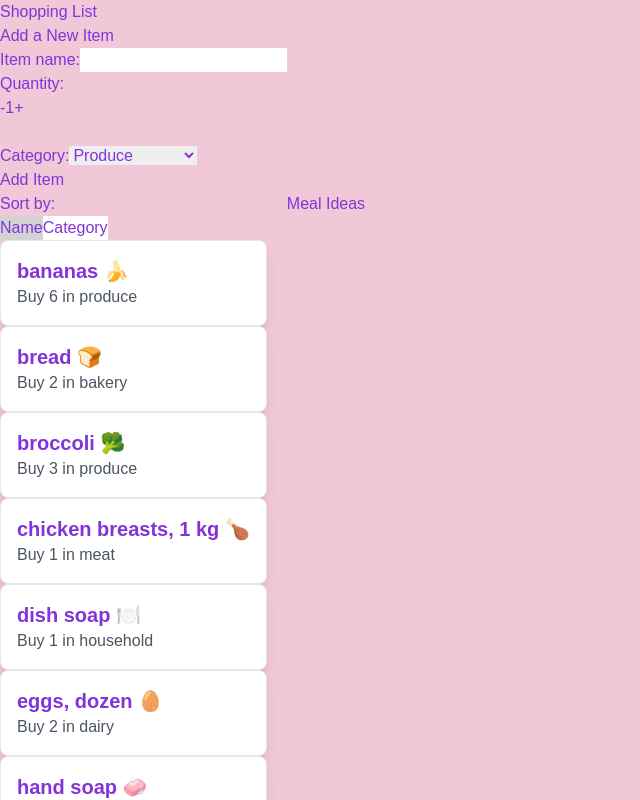
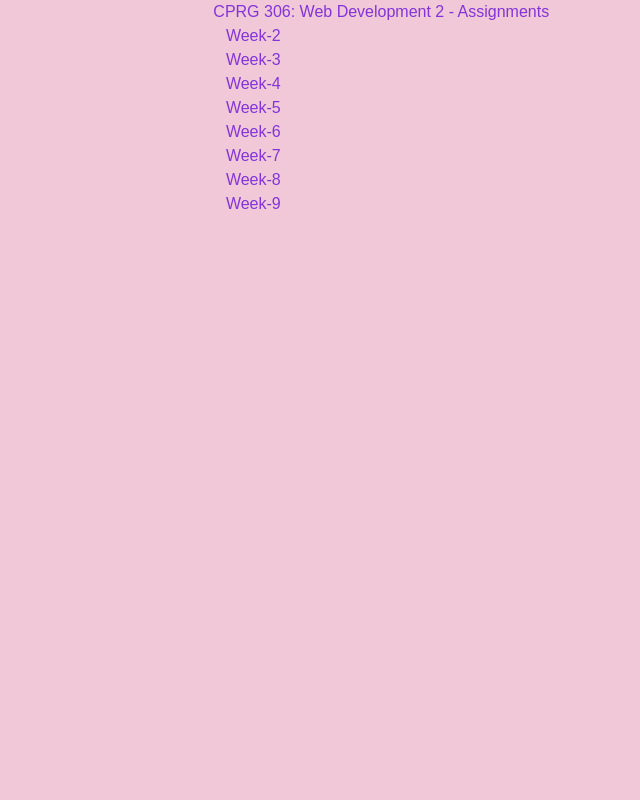
Before and after one commit to annammaxavier/cprg306-assignments, a Next.js app: page / in a window 1280 px wide. Shown: the top 800 px of the page, without its empty margins (0-640 px from the left). Built offline with nearby package versions, Linux system fonts and the light colour scheme.

Commit message:
update app/week-9/page.js
update app/week-9/page.js

```diff
--- a/app/page.js
+++ b/app/page.js
@@ -1,35 +1,33 @@
-"use client";
+import Link from "next/link";
 
-import { useUserAuth } from "./week-9/_utils/auth-context";
-import { useRouter } from "next/navigation";
-import { useState } from 'react';
-import NewItem from './week-9/shopping-list/new-item';  // Import NewItem component
-import ItemList from './week-9/shopping-list/item-list'; // Import ItemList component
-import MealIdeas from './week-9/shopping-list/meal-ideas'; // Import MealIdeas component
-import itemsData from './week-9/shopping-list/items.json'; // Import items data
-
-export default function Page() {
-  const [items, setItems] = useState(itemsData);
-  const [selectedItemName, setSelectedItemName] = useState('');
-
-  const handleAddItem = (newItem) => {
-    setItems((prevItems) => [...prevItems, { ...newItem, id: Math.random().toString(36).substr(2, 9) }]); // Adding unique id
-  };
-
-  const handleItemSelect = (itemName) => {
-    // Clean up the item name for the API call
-    const cleanItemName = itemName.split(',')[0].trim().replace(/[🥛🍞🥚🍌🥦🍗🍝🧻🧼]/g, '');
-    setSelectedItemName(cleanItemName);
-  };
-
+export default function Home() {
   return (
-    <main>
-      <h1>Shopping List</h1>
-      <NewItem onAddItem={handleAddItem} />
-      <div style={{ display: 'flex', gap: '20px' }}>
-        <ItemList items={items} onItemSelect={handleItemSelect} />
-        <MealIdeas ingredient={selectedItemName} />
+    <div id="border" className="flex h-full w-full justify-center items-center">
+      <div className="w-2/3 h-2/3">
+        <div id="window" className="flex flex-col">
+          <h1 id="title">CPRG 306: Web Development 2 - Assignments</h1>
+          <div id="window-i-nb">
+            <div className="flex flex-col flex-wrap w-20 text-center">
+              <Week num={2} />
+              <Week num={3} />
+              <Week num={4} />
+              <Week num={5} />
+              <Week num={6} />
+              <Week num={7} />
+              <Week num={8} />
+              <Week num={9} />
+            </div>
+          </div>
+        </div>
       </div>
-    </main>
+    </div>
   );
 }
+
+export function Week(props) {
+  return (
+    <Link id="border" href={`http://localhost:3000/week-${props.num}`}>
+      Week-{props.num}
+    </Link>
+  );
+}
--- a/app/week-9/page.js
+++ b/app/week-9/page.js
@@ -1,35 +1,58 @@
 "use client";
+import { useState } from "react";
 
-import { useUserAuth } from "./week-9/_utils/auth-context";
-import { useRouter } from "next/navigation";
-import { useState } from 'react';
-import NewItem from './week-9/shopping-list/new-item';  // Import NewItem component
-import ItemList from './week-9/shopping-list/item-list'; // Import ItemList component
-import MealIdeas from './week-9/shopping-list/meal-ideas'; // Import MealIdeas component
-import itemsData from './week-9/shopping-list/items.json'; // Import items data
+import { useUserAuth } from "app\week-9\_utils\auth-context";
+import { ItemList } from "app\week-9\shopping-list\item-list";
+import MealIdeas from "app\week-9\shopping-list\meal-ideas";
+import { NewItem } from "app\week-9\shopping-list\new-item";
+import Items from "app\week-9\shopping-list\items.json";
 
 export default function Page() {
-  const [items, setItems] = useState(itemsData);
-  const [selectedItemName, setSelectedItemName] = useState('');
+  const [itemList, setItemList] = useState(Items);
+  const [selectedItemName, setSelectedItemName] = useState("");
 
-  const handleAddItem = (newItem) => {
-    setItems((prevItems) => [...prevItems, { ...newItem, id: Math.random().toString(36).substr(2, 9) }]); // Adding unique id
+  function handleItemSelect(e) {
+    setSelectedItemName(emojiRemover(e.name).split(",")[0]);
+  }
+
+  const emojiRemover = (string) => {
+    return string.replace(/[^\p{L}\p{N}\p{P}\p{Z}^$\n]/gu, "");
   };
 
-  const handleItemSelect = (itemName) => {
-    // Clean up the item name for the API call
-    const cleanItemName = itemName.split(',')[0].trim().replace(/[🥛🍞🥚🍌🥦🍗🍝🧻🧼]/g, '');
-    setSelectedItemName(cleanItemName);
+  const { user, gitHubSignIn, firebaseSignOut } = useUserAuth();
+
+  const SignIn = async () => {
+    await gitHubSignIn();
   };
 
+  const SignOut = async () => {
+    await firebaseSignOut();
+  };
+
+  function Login({ children, user }) {
+    return (
+      <>
+        {user ? (
+          <>{children}</>
+        ) : (
+          <>
+            <div onClick={SignIn}> Login</div>
+          </>
+        )}
+      </>
+    );
+  }
+
   return (
-    <main>
-      <h1>Shopping List</h1>
-      <NewItem onAddItem={handleAddItem} />
-      <div style={{ display: 'flex', gap: '20px' }}>
-        <ItemList items={items} onItemSelect={handleItemSelect} />
-        <MealIdeas ingredient={selectedItemName} />
-      </div>
-    </main>
+
+      <Login user={user}>
+        <div className="flex flex-row w-[90%] items-center justify-around">
+          <ItemList items={itemList} onItemSelect={handleItemSelect} />
+          <MealIdeas ingredient={selectedItemName} />
+          <NewItem getter={itemList} setter={setItemList} />
+        </div>
+        <div onClick={SignOut}> Signout</div>
+      </Login>
+
   );
 }
--- a/app/week-9/shopping-list/item-list.js
+++ b/app/week-9/shopping-list/item-list.js
@@ -1,40 +1,32 @@
-"use client";  // Required to use hooks in Next.js
+"use client";
 import { useState } from "react";
-import Item from "./item";
+import { Item } from "app\week-9\shopping-list\item";
 
-export default function ItemList({ items, onItemSelect }) {
+export function ItemList({ items, onItemSelect }) {
   const [sortBy, setSortBy] = useState("name");
 
-  const sortedItems = [...items].sort((a, b) => {
-    if (sortBy === "name") {
-      return a.name.localeCompare(b.name);
-    } else if (sortBy === "category") {
-      return a.category.localeCompare(b.category);
-    }
-    return 0;
-  });
-
   return (
-    <div>
-      <h2>Sort by:</h2>
-      <button
-        onClick={() => setSortBy("name")}
-        style={{ backgroundColor: sortBy === "name" ? "#d3d3d3" : "white" }}
-      >
-        Name
-      </button>
-      <button
-        onClick={() => setSortBy("category")}
-        style={{ backgroundColor: sortBy === "category" ? "#d3d3d3" : "white" }}
-      >
-        Category
-      </button>
-
-      <ul>
-        {sortedItems.map((item) => (
-          <Item key={item.id} {...item} onSelect={() => onItemSelect(item.name)} />
-        ))}
-      </ul>
+    <div className="w-1/4">
+      <div id="window" className="flex flex-col ">
+        <h1 id="title">Shopping List</h1>
+        <div id="window-i-nb">
+          <div className="w-full h-full grid grid-cols-4 grid-rows-4 grid-flow-row">
+            {items
+              .sort((a, b) => {
+                if (a[sortBy] < b[sortBy]) {
+                  return -1;
+                }
+                if (a[sortBy] > b[sortBy]) {
+                  return 1;
+                }
+                return 0;
+              })
+              .map((item, index) => {
+                return <Item item={item} onSelect={onItemSelect} key={index} />;
+              })}
+          </div>
+        </div>
+      </div>
     </div>
   );
-}
+};
--- a/app/week-9/shopping-list/page.js
+++ b/app/week-9/shopping-list/page.js
@@ -1,34 +1,29 @@
 "use client";
-import { useUserAuth } from "./week-9/_utils/auth-context";
-import { useRouter } from "next/navigation";
-import { useState } from 'react';
-import NewItem from 'app\week-9\new-item';  // Import NewItem component
-import ItemList from 'app\week-9\item-list'; // Import ItemList component
-import MealIdeas from 'app\week-9\meal-ideas'; // Import MealIdeas component
-import itemsData from 'app\week-9\items.json'; // Import items data
+import { ItemList } from "app\week-9\shopping-list\item-list";
+import { NewItem } from "app\week-9\shopping-list\new-item";
+import Items from "app\week-9\shopping-list\items.json";
+import { useState } from "react";
+import MealIdeas from "app\week-9\shopping-list\meal-ideas";
 
 export default function Page() {
-  const [items, setItems] = useState(itemsData);
-  const [selectedItemName, setSelectedItemName] = useState('');
+  const [itemList, setItemList] = useState(Items);
+  const [selectedItemName, setSelectedItemName] = useState("");
 
-  const handleAddItem = (newItem) => {
-    setItems((prevItems) => [...prevItems, { ...newItem, id: Math.random().toString(36).substr(2, 9) }]); // Adding unique id
-  };
+  function handleItemSelect(e) {
+    setSelectedItemName(emojiRemover(e.name).split(",")[0]);
+  }
 
-  const handleItemSelect = (itemName) => {
-    // Clean up the item name for the API call
-    const cleanItemName = itemName.split(',')[0].trim().replace(/[🥛🍞🥚🍌🥦🍗🍝🧻🧼]/g, '');
-    setSelectedItemName(cleanItemName);
+  const emojiRemover = (string) => {
+    return string.replace(/[^\p{L}\p{N}\p{P}\p{Z}^$\n]/gu, "");
   };
 
   return (
-    <main>
-      <h1>Shopping List</h1>
-      <NewItem onAddItem={handleAddItem} />
-      <div style={{ display: 'flex', gap: '20px' }}>
-        <ItemList items={items} onItemSelect={handleItemSelect} />
+
+      <div className="flex flex-row w-[90%] items-center justify-around">
+        <ItemList items={itemList} onItemSelect={handleItemSelect} />
         <MealIdeas ingredient={selectedItemName} />
+        <NewItem getter={itemList} setter={setItemList} />
       </div>
-    </main>
-  );
-}
+
+  )
+};
--- a/package.json
+++ b/package.json
@@ -10,7 +10,7 @@
   },
   "dependencies": {
     "encoding": "^0.1.13",
-    "firebase": "^11.0.1",
+    "firebase": "^11.0.2",
     "next": "14.2.13",
     "react": "^18",
     "react-dom": "^18"
```
Also changed, not shown: 1 other file (tests, documents, lock files or other folders).
